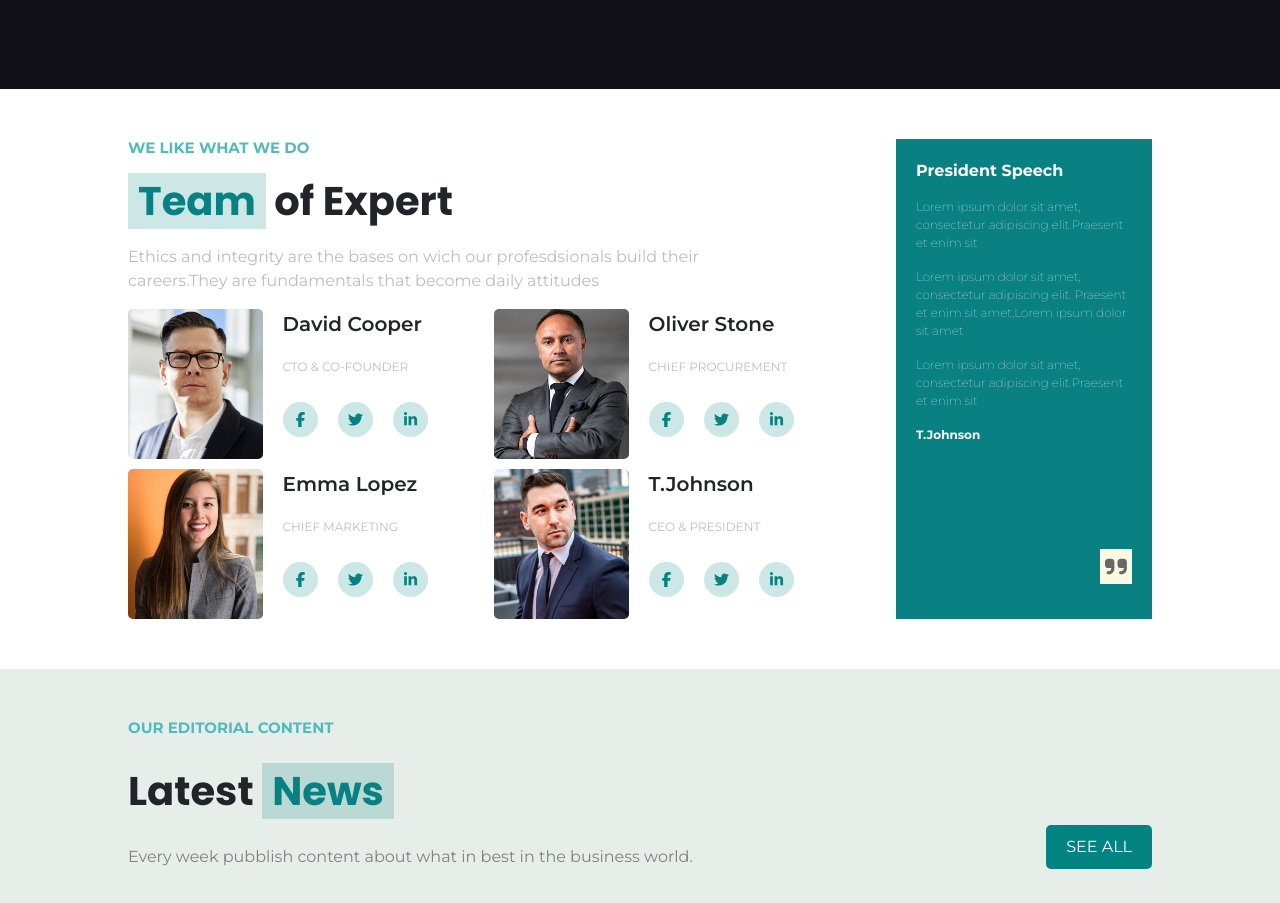
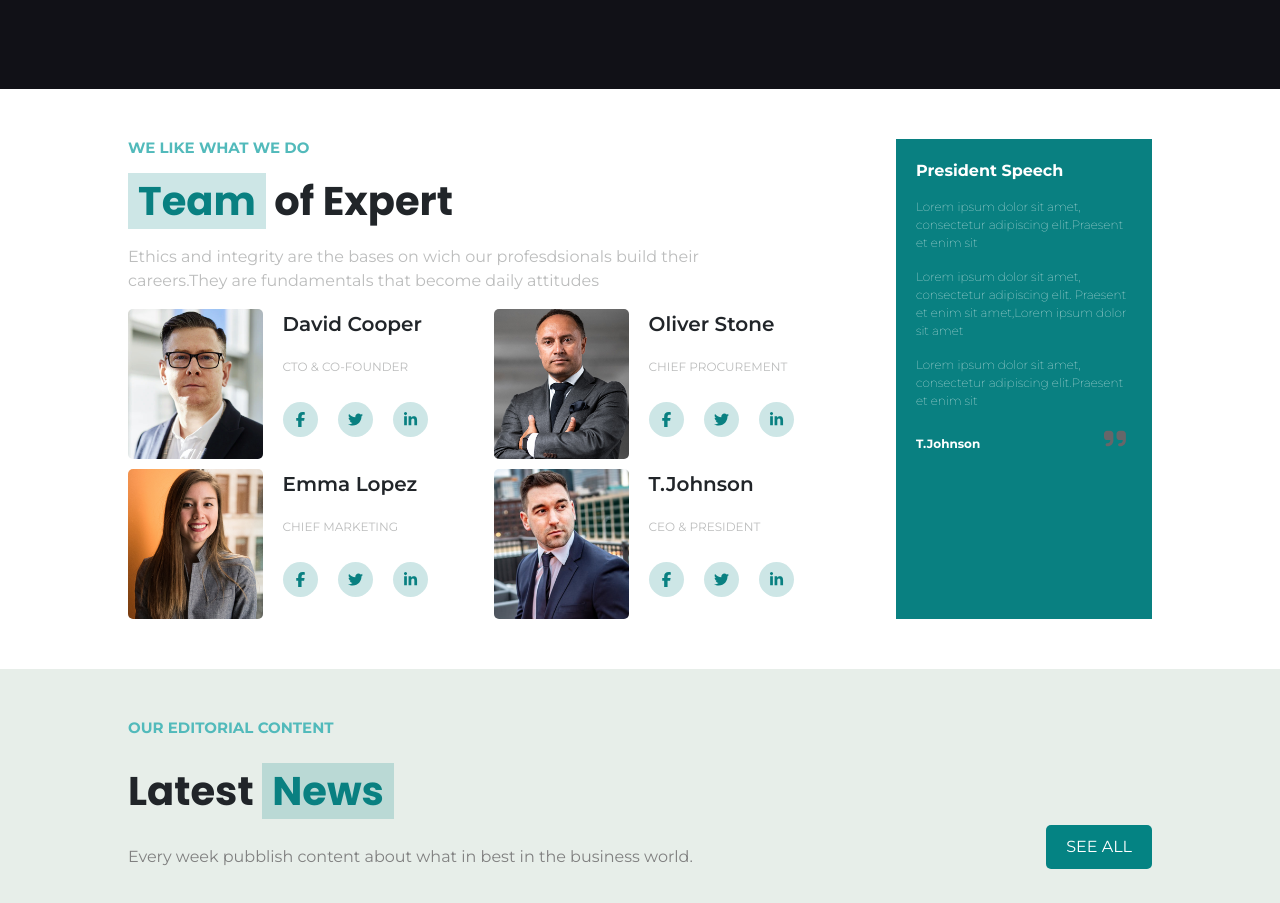
Before and after one commit to LorenzoBernardini88/proj-html-vuejs, a Vue app: page / in a window 1280 px wide. Shown: the part 2400-3303 px from the top of the page. Built offline with nearby package versions, Linux system fonts and the light colour scheme.

Commit message:
mod scss

```diff
--- a/src/components/section/SecTeamMain.vue
+++ b/src/components/section/SecTeamMain.vue
@@ -18,8 +18,8 @@
             <p>Lorem ipsum dolor sit amet, consectetur adipiscing elit.Praesent et enim sit</p>
             <p>Lorem ipsum dolor sit amet, consectetur adipiscing elit. Praesent et enim sit amet,Lorem ipsum dolor sit amet</p>
             <p>Lorem ipsum dolor sit amet, consectetur adipiscing elit.Praesent et enim sit</p>
-            <p class="president">T.Johnson</p>
-            <i class="fa-solid fa-quote-right mark"></i>
+            <p class="president">T.Johnson <i class="fa-solid fa-quote-right"></i></p>
+
         </div>
     </div>
 </template>
@@ -69,7 +69,6 @@ export default {
     display: flex;
     justify-content: space-between;
 
-
     .team_cont{
         width: 65%;
         .text_team{
@@ -94,7 +93,7 @@ export default {
         background: #098081;
         color: #fff;
         padding: 20px;
-        position: relative;
+
         .speech{
             font-weight: bold;
             font-size: $size_p;
@@ -110,12 +109,9 @@ export default {
         .fa-quote-right{
             color:#676669;
             font-size: 25px;
-            position: absolute;
-            right: 20px;
-            bottom: 35px;
-
+            position: relative;
+            left: 120px;
         }
     }
-
 }
 </style>
```
